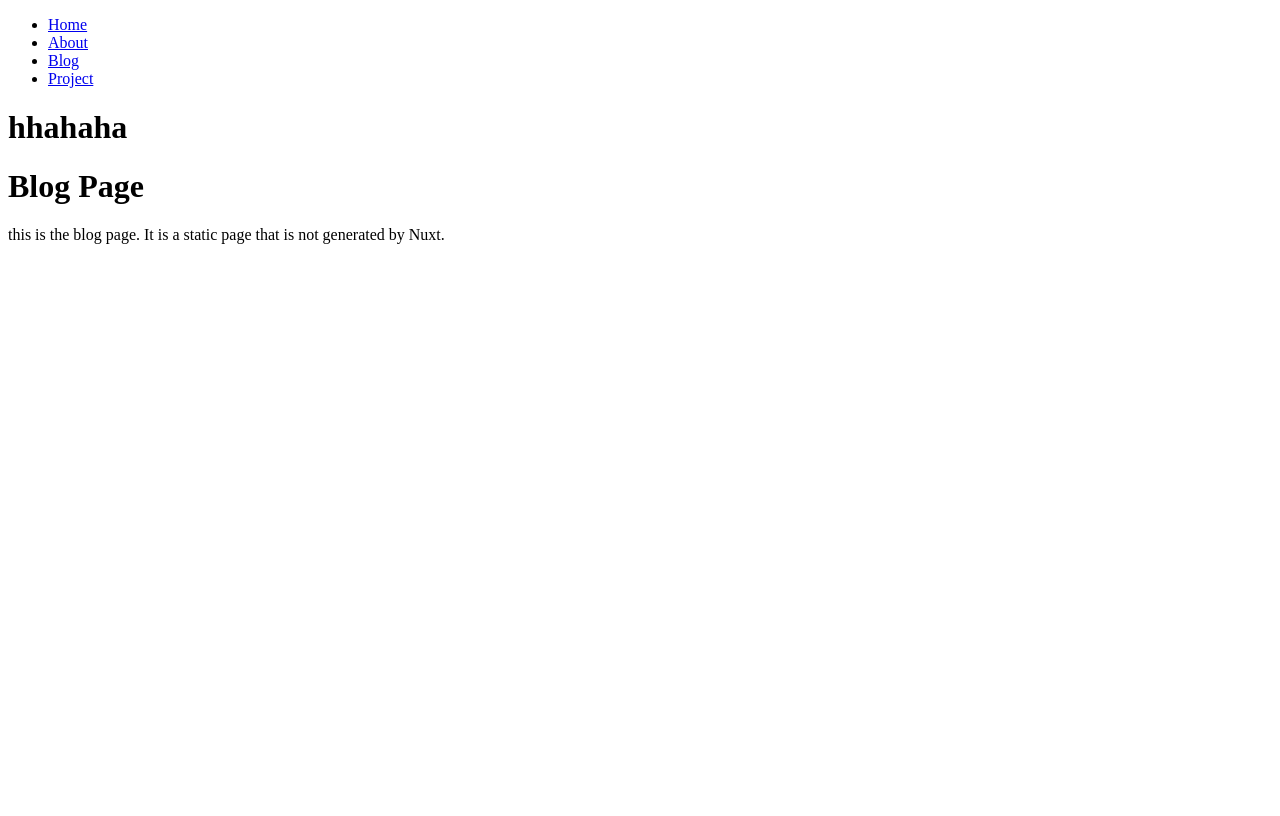
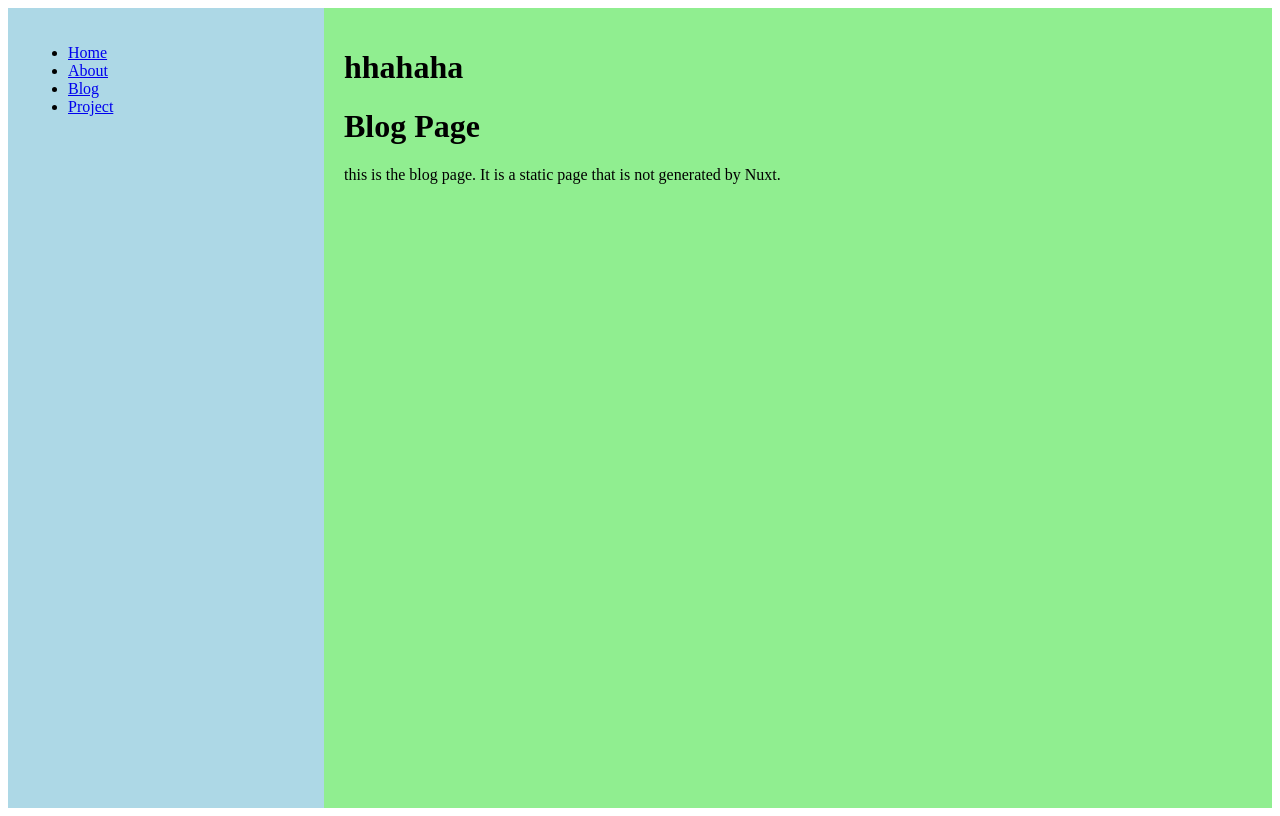
Before and after one commit to siihasann/nuxt-blog, a Nuxt app: page /blog in a window 1280 px wide. Built offline with nearby package versions, Linux system fonts and the light colour scheme.

Commit message:
Using a Different Layout on Each Page

```diff
--- a/app.vue
+++ b/app.vue
@@ -1,5 +1,5 @@
 <template>
-  <NuxtLayout name="default">
+  <NuxtLayout>
     <h1>hhahaha</h1>
     <NuxtPage />
   </NuxtLayout>
--- a/layouts/default.vue
+++ b/layouts/app.vue
@@ -8,6 +8,6 @@
                 <li><NuxtLink to="/project">Project</NuxtLink></li>
             </ul>
         </nav>
-  </div>
-  <slot/>
+    </div>
+        <slot/>
 </template>
--- /dev/null
+++ b/layouts/blog.vue
@@ -0,0 +1,35 @@
+<template>
+    <div class="container">
+        <div class="col-left">
+            <nav>
+                <ul>
+                    <li><NuxtLink to="/">Home</NuxtLink></li>
+                    <li><NuxtLink to="/about">About</NuxtLink></li>
+                    <li><NuxtLink to="/blog">Blog</NuxtLink></li>
+                    <li><NuxtLink to="/project">Project</NuxtLink></li>
+                </ul>
+            </nav>
+        </div>
+        <div class="col-right">
+            <slot/>
+        </div>
+    </div>
+</template>
+
+<style scoped>
+    .container {
+        display: grid;
+        grid-template-columns: 1fr 3fr;
+        height: 100vh;
+    }
+
+    .col-left {
+        background-color: lightblue;
+        padding: 20px;
+    }
+
+    .col-right {
+        padding: 20px;
+        background-color: lightgreen;
+    }
+</style>
--- a/pages/about.vue
+++ b/pages/about.vue
@@ -1,3 +1,9 @@
+<script setup>
+definePageMeta({
+    layout: 'app'
+})
+</script>
+
 <template>
     <h1>
     About Page
--- a/pages/blog/index.vue
+++ b/pages/blog/index.vue
@@ -1,3 +1,9 @@
+<script setup>
+definePageMeta({
+    layout: 'blog'
+})
+</script>
+
 <template>
     <h1>Blog Page</h1>
     <p>
--- a/pages/index.vue
+++ b/pages/index.vue
@@ -1,3 +1,10 @@
+<script setup>
+definePageMeta({
+    layout: 'app'
+})
+</script>
+
+
 <template>
     <h1>home</h1>
 </template>
--- a/pages/project.vue
+++ b/pages/project.vue
@@ -1,3 +1,10 @@
+<script setup>
+definePageMeta({
+    layout: 'app'
+})
+</script>
+
+
 <template>
     Project Page
     <p>
```
